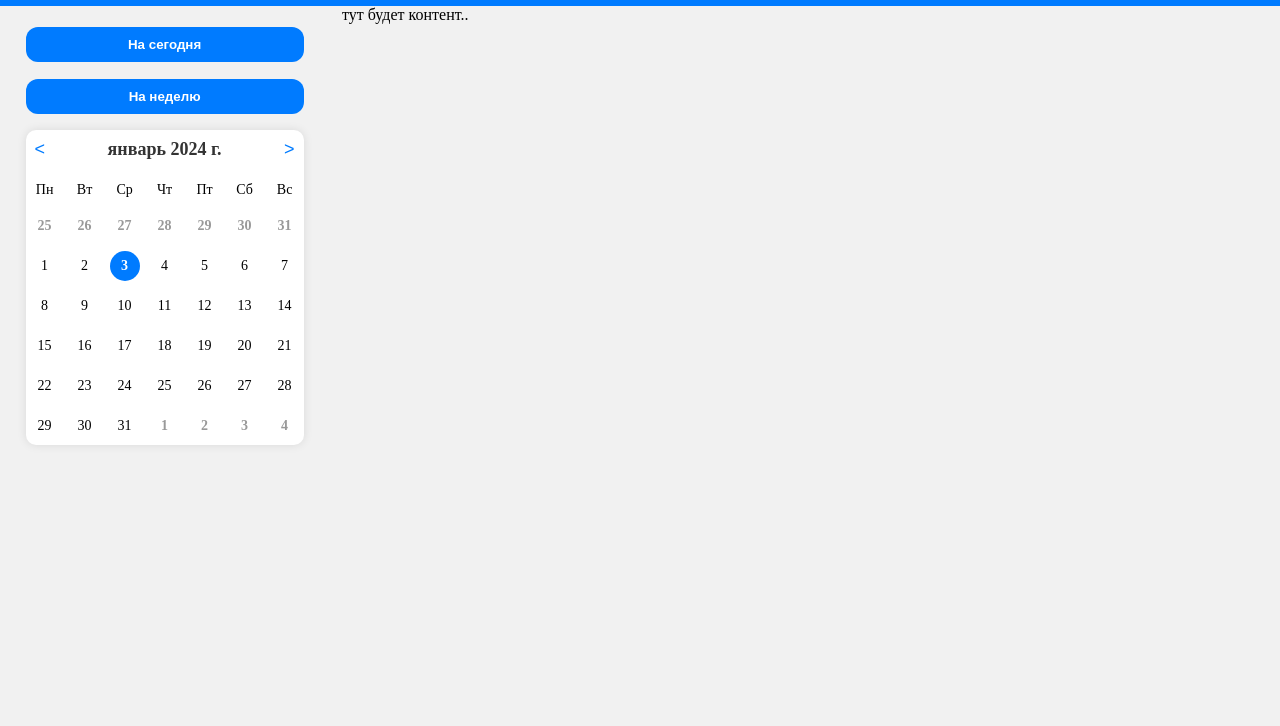
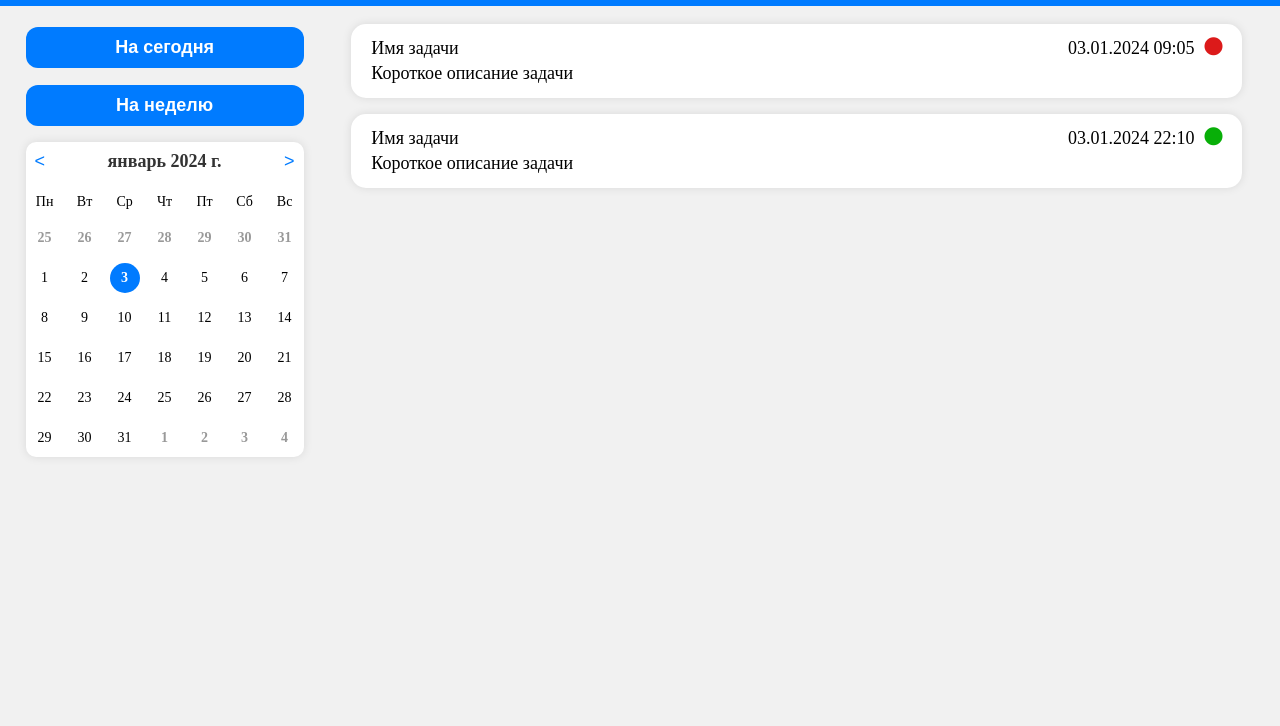
Before and after one commit to idfedorov09/doczilla_testing, a plain HTML site: page problem_3/front-end/calendar.html in a window 1280 px wide. Shown: the part 74-800 px from the top of the page. Drawn offline with Linux system fonts and the light colour scheme.

Commit message:
add todo-element

```diff
--- a/problem_3/front-end/calendar.html
+++ b/problem_3/front-end/calendar.html
@@ -4,14 +4,14 @@
 <head>
     <meta charset="UTF-8">
     <meta name="viewport" content="width=device-width, initial-scale=1.0">
-    <link rel="stylesheet" href="https://cdnjs.cloudflare.com/ajax/libs/font-awesome/5.15.4/css/all.min.css"
+    <link rel="stylesheet" href="https://cdnjs.cloudflare.com/ajax/libs/font-awesome/6.5.1/css/all.min.css"
         crossorigin="anonymous" />
     <link rel="stylesheet" href="general-style.css">
     <link rel="stylesheet" href="calendar.css">
 </head>
 
 <body>
-    <div class="wraper">
+    <div class="body-wrapper">
         <div class="header">
             <div class="query-block">
                 <div class="search-container">
@@ -49,7 +49,35 @@
         </div>
 
         <div class="content">
-            тут будет контент..
+            <div class="content-wrapper">
+                <div class="todo-element">
+                    <div class="title">
+                        <span class="name">Имя задачи</span>
+                        <span class="date">
+                            03.01.2024 09:05
+                            <i class="fa-solid fa-circle status-bad"></i>
+                        </span>
+                    </div>
+                    <hr>
+                    <div class="desc">
+                        <span>Короткое описание задачи</span>
+                    </div>
+                </div>
+
+                <div class="todo-element">
+                    <div class="title">
+                        <span class="name">Имя задачи</span>
+                        <span class="date">
+                            03.01.2024 22:10
+                            <i class="fa-solid fa-circle status-ok"></i>
+                        </span>
+                    </div>
+                    <hr>
+                    <div class="desc">
+                        <span>Короткое описание задачи</span>
+                    </div>
+                </div>
+            </div>
         </div>
     </div>
     <script src="calendar.js"></script>
--- a/problem_3/front-end/general-style.css
+++ b/problem_3/front-end/general-style.css
@@ -9,7 +9,7 @@ body {
     padding: 0;
 }
 
-.wraper {
+.body-wrapper {
     height: 100%;
     overflow: hidden;
     background-color: rgb(241, 241, 241);
@@ -33,10 +33,6 @@ body {
     padding: 1% 3% 0 2%;
 }
 
-.content {
-    min-height: 100%;
-}
-
 button.column {
     cursor: pointer;
     margin: 3% 0 3% 0;
@@ -48,6 +44,7 @@ button.column {
     padding: 10px 40px;
     font-weight: 700;
     transition: all 0.2s linear;
+    font-size: 18px;
 }
 
 button.column:hover {
@@ -98,3 +95,67 @@ button.column:active {
     justify-content: flex-end;
     padding-right: 2%;
 }
+
+.content {
+    height: 100%;
+    display: flex;
+    flex-direction: column;
+    overflow-y: auto;
+}
+
+.content-wrapper {
+    margin: 0;
+    padding: 0 4% 8% 1%;
+    display: flex;
+    flex-direction: column;
+}
+
+.todo-element {
+    width: 100%;
+    margin: 2% 0 -2px 0;
+    padding: 14px 20px;
+    background-color: rgb(255, 255, 255);
+    border-radius: 15px;
+    box-shadow: 0 0 10px rgba(0, 0, 0, 0.1);
+    font-size: 18px;
+}
+
+.todo-element:hover {
+    box-shadow: 0 0 10px rgba(0, 0, 0, 0.22);
+}
+
+.todo-element:active {
+    background-color: rgb(246, 246, 246);
+}
+.todo-element .title {
+    padding-bottom: 2%;
+}
+
+.title .name {
+    float: left;
+    width: 50%;
+}
+
+.title .date {
+    float: right;
+    width: 50%;
+    display: flex;
+    justify-content: flex-end;
+}
+
+.date .status-bad {
+    color: rgb(220, 26, 26);
+    margin-left: 10px;
+}
+
+.date .status-ok {
+    color: rgb(8, 175, 8);
+    margin-left: 10px;
+}
+
+hr {
+    border: none;
+    background-color: rgb(206, 206, 206);
+    margin: 2px 0 5px 0;
+    height: 1px;
+}
```
